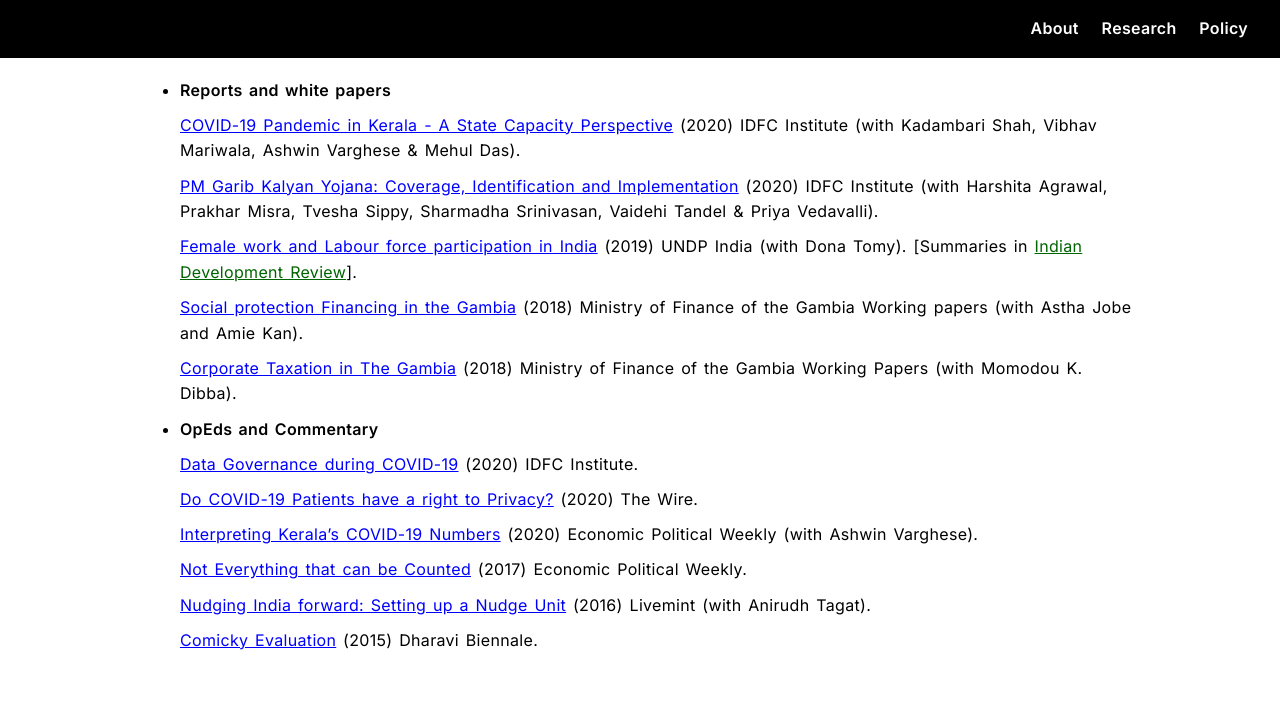
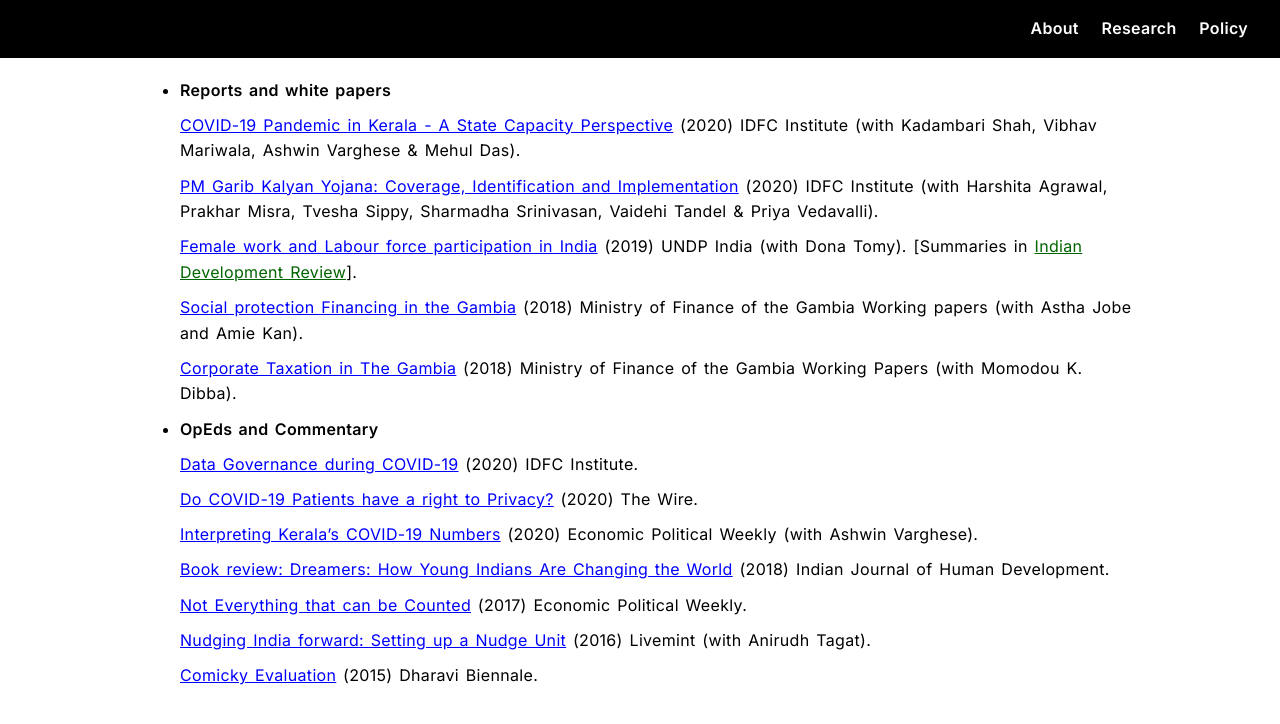
Before and after one commit to snehapmenon/snehapmenon.github.io, a Jekyll site: the page built from policy.md, in a window 1280 px wide. Shown: the top 724 px of the page. Built offline with Jekyll 4.4.1, drawn with Linux system fonts in a browser that asks for light colours.

Commit message:
Update policy.md

```diff
--- a/policy.md
+++ b/policy.md
@@ -27,6 +27,8 @@ permalink: /policy.html
 
    <a href="https://www.epw.in/engage/article/interpreting-keralas-covid-19-numbers" style="color: blue; " target="_blank"  rel="noopener noreferrer" >Interpreting Kerala’s COVID-19 Numbers</a> (2020) Economic Political Weekly (with Ashwin Varghese).
 
+   <a href="https://journals.sagepub.com/doi/10.1177/0973703019885491" style="color: blue; " target="_blank"  rel="noopener noreferrer" >Book review: Dreamers: How Young Indians Are Changing the World</a> (2018) Indian Journal of Human Development.
+
    <a href="https://www.epw.in/journal/2017/32/commentary/not-everything-can-be-counted-counted.html" style="color: blue; " target="_blank"  rel="noopener noreferrer" > Not Everything that can be Counted</a> (2017) Economic Political Weekly.
 
    <a href="https://www.livemint.com/Politics/nlDZwTwdUE1nZqPRxORHeJ/Nudging-India-forward-Setting-up-a-nudge-unit.html" style="color: blue; " target="_blank"  rel="noopener noreferrer" >Nudging India forward: Setting up a Nudge Unit</a> (2016) Livemint (with Anirudh Tagat).
```
